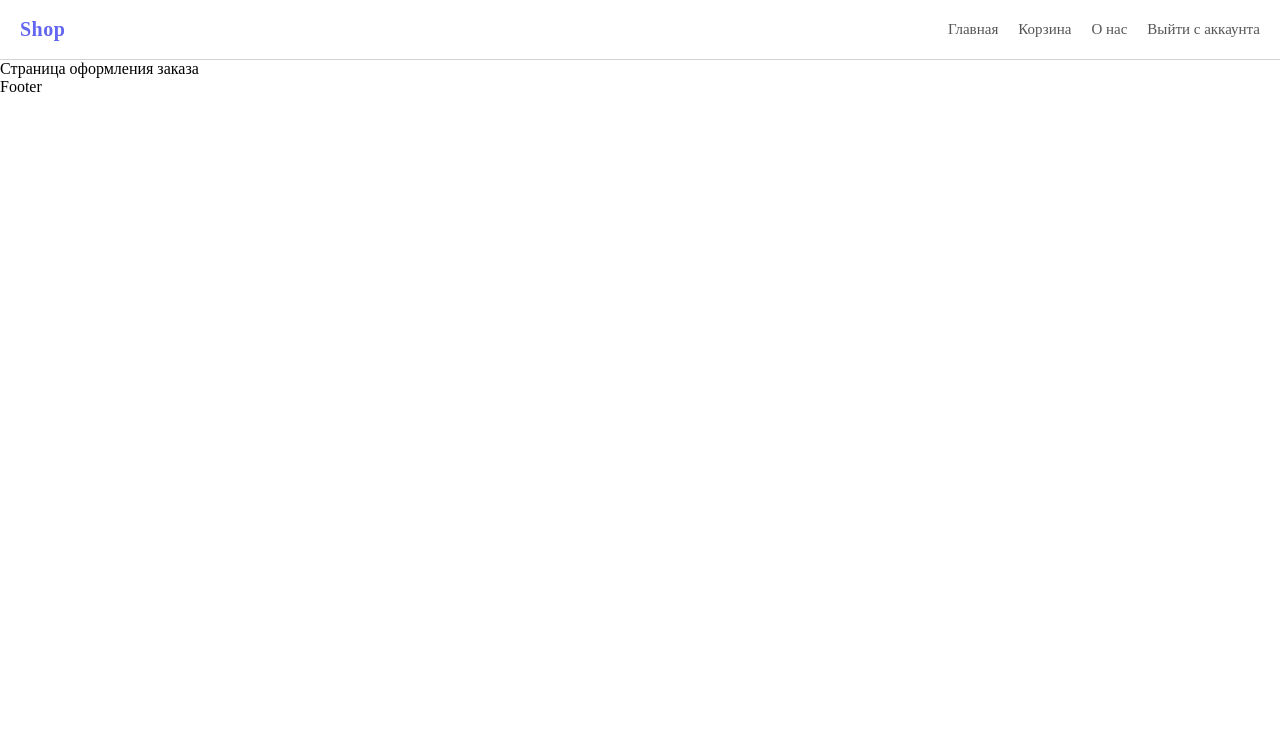
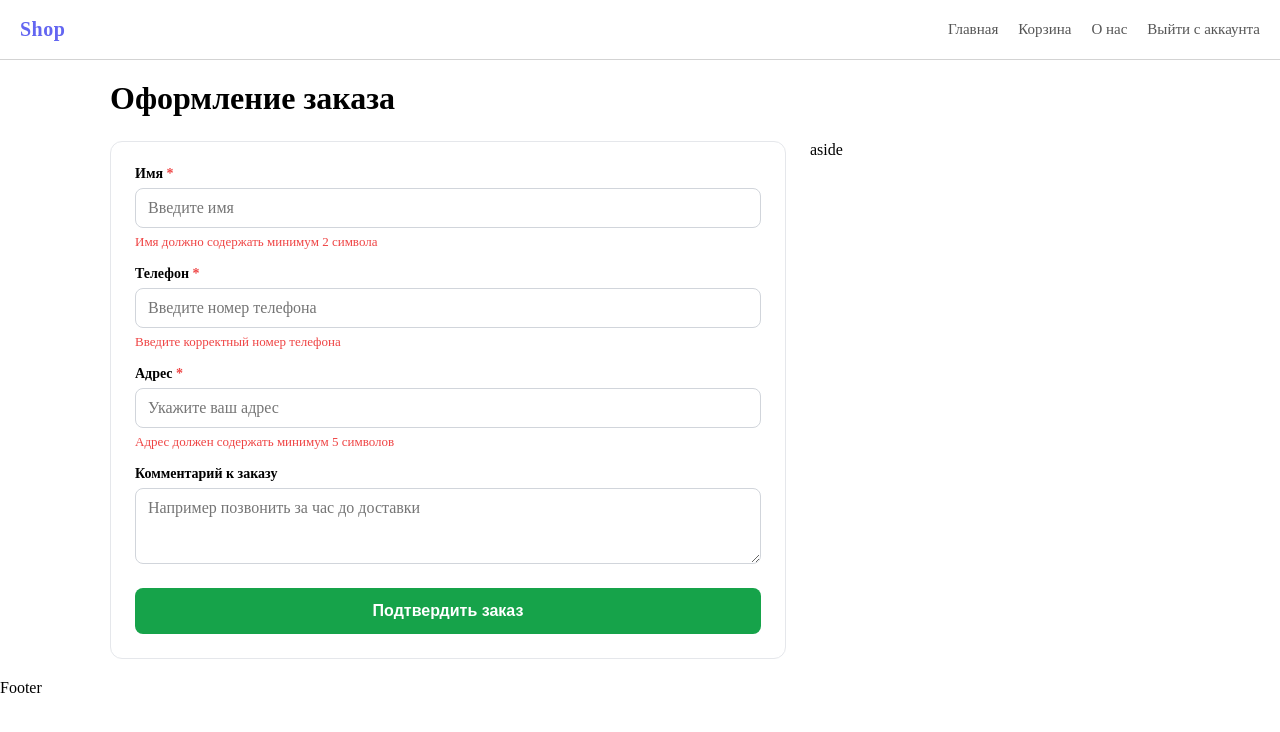
Before and after one commit to tarieltairov/Fullstack5---routing-react-router-dom, a React (Vite) app: page /checkout in a window 1280 px wide. Shown: the top 732 px of the page. Built offline with nearby package versions, Linux system fonts and the light colour scheme.

Commit message:
checkout form layout

```diff
--- a/src/pages/Checkout/Checkout.css
+++ b/src/pages/Checkout/Checkout.css
@@ -0,0 +1,83 @@
+.checkout {
+  padding: 20px;
+  max-width: 1100px;
+  margin: 0 auto;
+}
+
+.checkout__title {
+  margin: 0 0 24px;
+}
+
+.checkout__layout {
+  display: grid;
+  grid-template-columns: 1fr 360px;
+  gap: 24px;
+  align-items: start;
+}
+
+.checkout__form {
+  display: flex;
+  flex-direction: column;
+  gap: 16px;
+  background: #fff;
+  border: 1px solid #e5e7eb;
+  border-radius: 12px;
+  padding: 24px;
+}
+
+.checkout__field {
+  display: flex;
+  flex-direction: column;
+  gap: 6px;
+}
+
+.checkout__field label {
+  font-weight: 600;
+  font-size: 14px;
+}
+
+.checkout__field input,
+.checkout__field textarea {
+  padding: 10px 12px;
+  border: 1px solid #d1d5db;
+  border-radius: 8px;
+  font-size: 16px;
+  font-family: inherit;
+  outline: none;
+  transition: border-color 0.15s;
+}
+
+.checkout__field input:focus,
+.checkout__field textarea:focus {
+  border-color: #16a34a;
+}
+
+.checkout__submit {
+  margin-top: 8px;
+  padding: 14px;
+  border: none;
+  border-radius: 8px;
+  background: #16a34a;
+  color: #fff;
+  font-size: 16px;
+  font-weight: 600;
+  cursor: pointer;
+}
+
+.checkout__submit:hover {
+  background: #15803d;
+}
+
+.checkout__submit:disabled {
+  background: #9ca3af;
+  cursor: not-allowed;
+}
+
+.checkout__error {
+  color: #ef4444;
+  font-size: 13px;
+}
+
+.required {
+  color: #ef4444;
+}
--- a/src/pages/Checkout/Checkout.tsx
+++ b/src/pages/Checkout/Checkout.tsx
@@ -1,3 +1,90 @@
+import './Checkout.css';
+
 export function Checkout() {
-  return <div>Страница оформления заказа</div>;
+  const isSubmitting = false;
+
+  return (
+    <div className='checkout'>
+      <h1 className='checkout__title'>Оформление заказа</h1>
+
+      <div className='checkout__layout'>
+        <form className='checkout__form'>
+          {/* имя */}
+          <div className='checkout__field'>
+            <label htmlFor='name'>
+              Имя <span className='required'>*</span>
+            </label>
+
+            <input
+              id='name'
+              name='name'
+              type='text'
+              placeholder='Введите имя'
+            />
+
+            <span className='checkout__error'>
+              Имя должно содержать минимум 2 символа
+            </span>
+          </div>
+
+          {/* телефон */}
+          <div className='checkout__field'>
+            <label htmlFor='phone'>
+              Телефон <span className='required'>*</span>
+            </label>
+
+            <input
+              id='phone'
+              name='phone'
+              type='tel'
+              placeholder='Введите номер телефона'
+            />
+
+            <span className='checkout__error'>
+              Введите корректный номер телефона
+            </span>
+          </div>
+
+          {/* Адрес */}
+          <div className='checkout__field'>
+            <label htmlFor='address'>
+              Адрес <span className='required'>*</span>
+            </label>
+
+            <input
+              type='text'
+              id='address'
+              name='address'
+              placeholder='Укажите ваш адрес'
+            />
+            <span className='checkout__error'>
+              Адрес должен содержать минимум 5 символов
+            </span>
+          </div>
+
+          {/* комментарий */}
+          <div className='checkout__field'>
+            <label htmlFor='comment'>Комментарий к заказу</label>
+
+            <textarea
+              name='comment'
+              id='comment'
+              placeholder='Например позвонить за час до доставки'
+              rows={3}
+            />
+          </div>
+
+          <button
+            disabled={isSubmitting}
+            className='checkout__submit'
+            type='submit'
+          >
+            {isSubmitting ? 'Оформляем ...' : 'Подтвердить заказ'}
+          </button>
+        </form>
+
+        <aside>aside</aside>
+      </div>
+    </div>
+  );
 }
```
